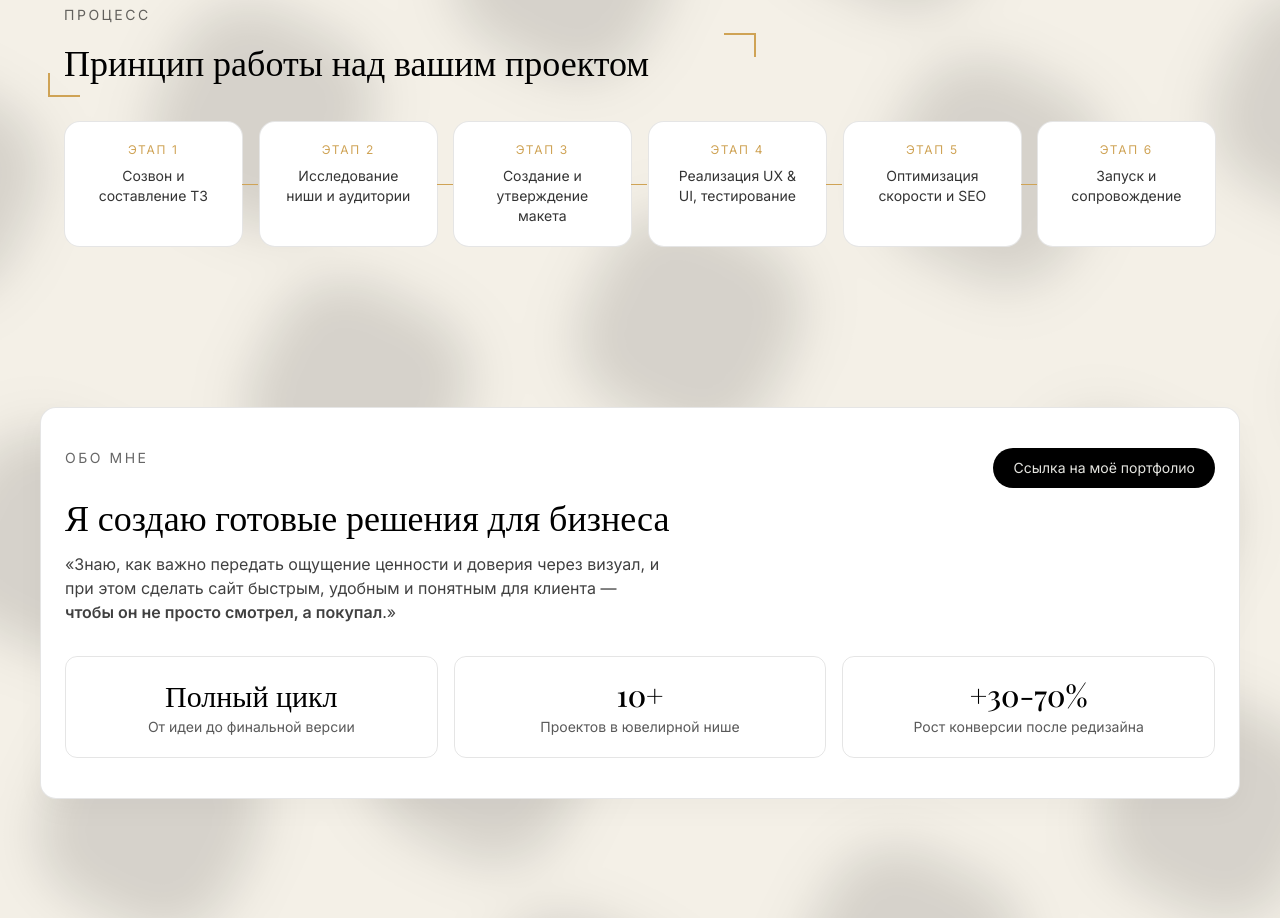
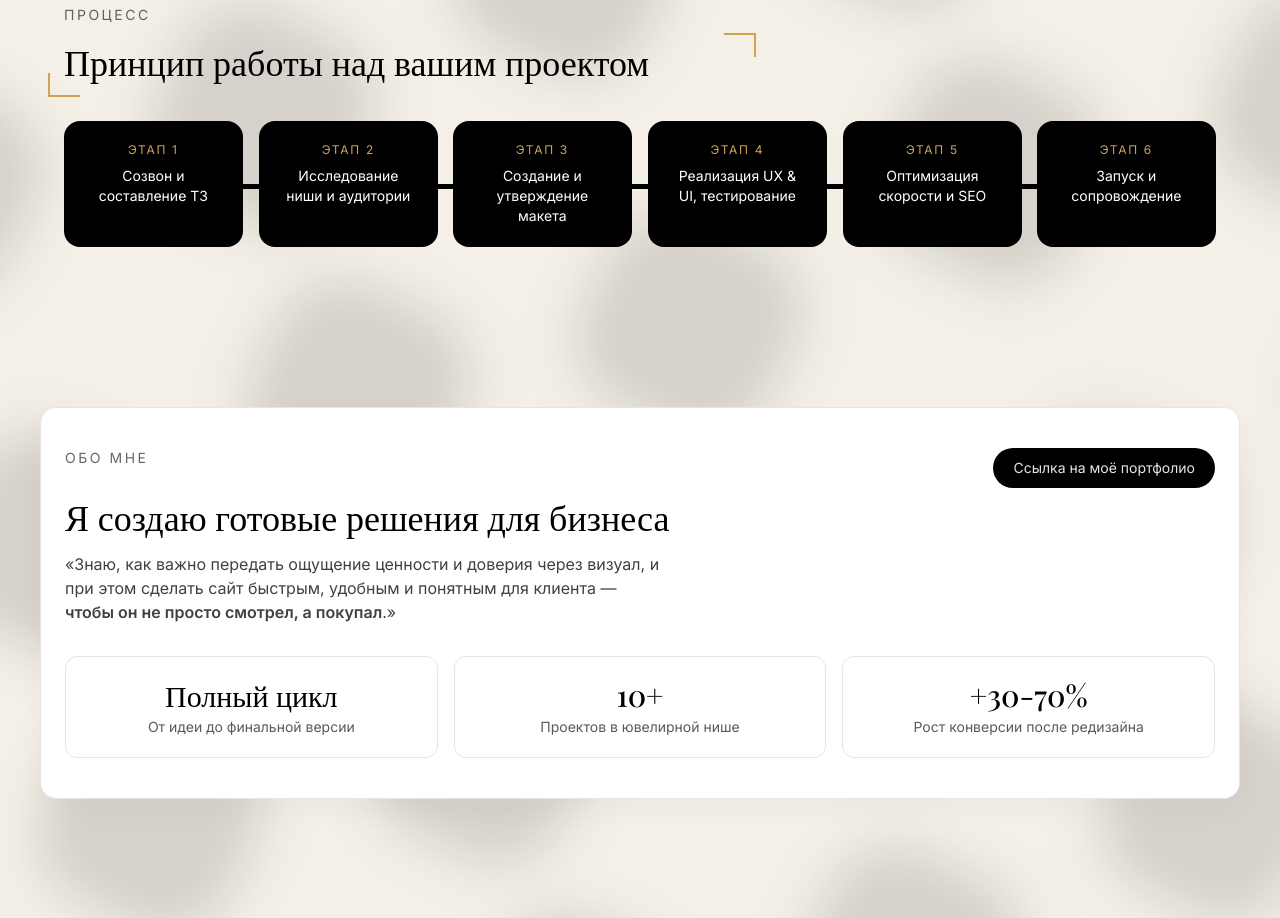
Before and after one commit to z1ec/RDN-JewelryDEV-landing, a React (Vite) app: page / in a window 1280 px wide. Shown: the part 2780-3698 px from the top of the page. Built offline with nearby package versions, Linux system fonts and the light colour scheme.

Commit message:
change bg in section process

```diff
--- a/src/components/Process.tsx
+++ b/src/components/Process.tsx
@@ -57,15 +57,15 @@ export default function Process() {
               key={step}
               data-step-card
               style={{ transitionDelay: `${index * 140}ms` }}
-              className="relative rounded-2xl border border-black/10 bg-white p-5 text-center opacity-0 translate-y-6 transition-[opacity,transform,border-color] duration-500 ease-out will-change-transform [&.is-visible]:translate-y-0 [&.is-visible]:opacity-100"
+              className="relative rounded-2xl border border-black/10 bg-eerie p-5 text-center opacity-0 translate-y-6 transition-[opacity,transform,border-color] duration-500 ease-out will-change-transform [&.is-visible]:translate-y-0 [&.is-visible]:opacity-100"
             >
               {index < steps.length - 1 && (
-                <div className="absolute -right-4 top-1/2 hidden h-[1px] w-4 bg-gold lg:block" />
+                <div className="absolute -right-6 top-1/2 hidden h-[5px] w-6 bg-eerie lg:block" />
               )}
               <p className="text-xs uppercase tracking-[0.14em] text-gold">
                 Этап {index + 1}
               </p>
-              <p className="mt-2 text-sm text-eerie/80">{step}</p>
+              <p className="mt-2 text-sm text-white">{step}</p>
             </div>
           ))}
         </div>
```
Also changed, not shown: src/assets/gallery/portfolio.png (added), 1 other file (tests, documents, lock files or other folders).
